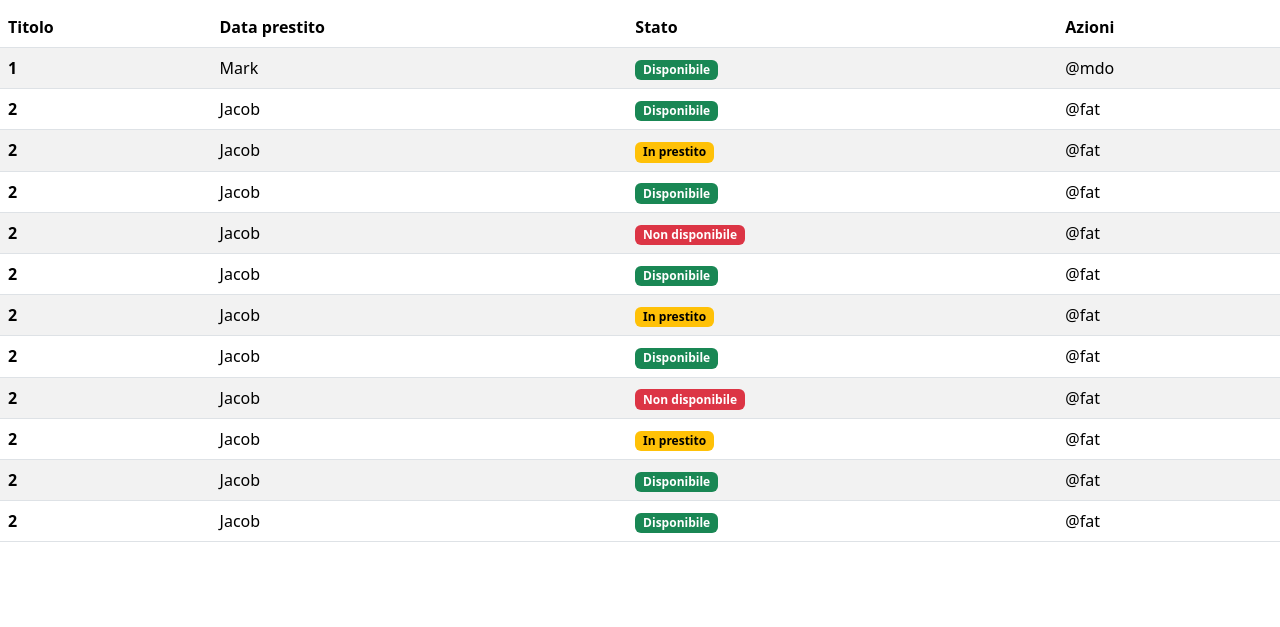
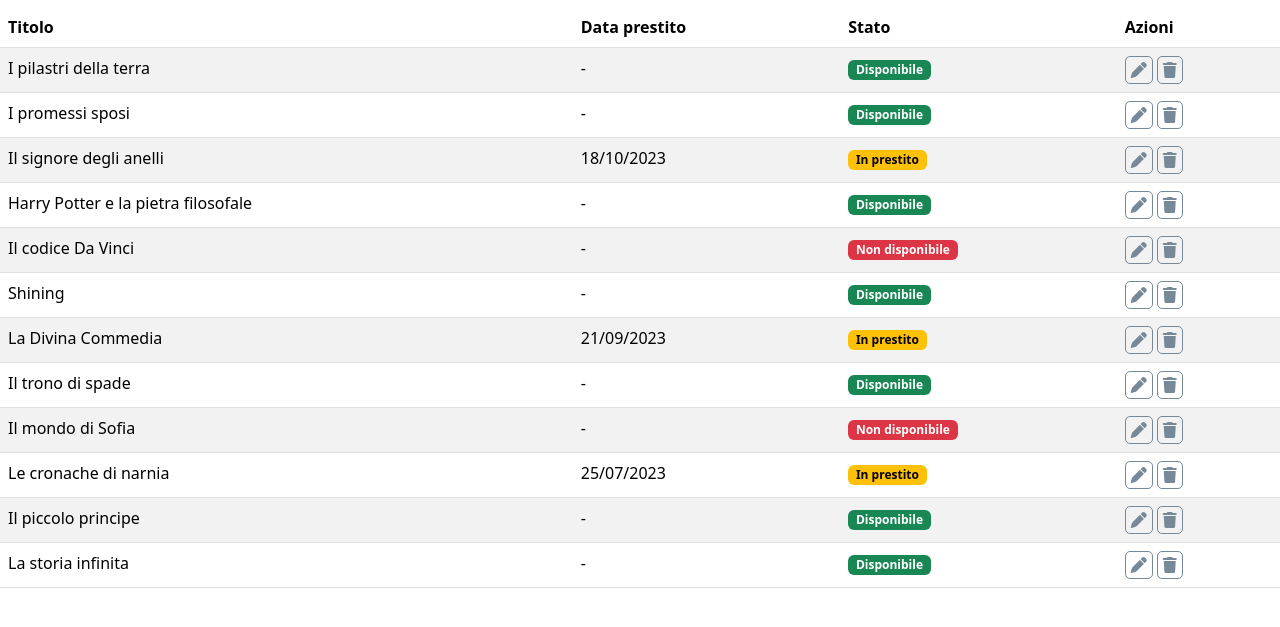
Before and after one commit to diegolenci/html-css-bootstrap-dashboard, a plain HTML site: page index.html in a window 1280 px wide. Shown: the part 145-772 px from the top of the page. Drawn offline with nearby package versions, Linux system fonts and the light colour scheme.

Commit message:
Add: icons font awesome

```diff
--- a/index.html
+++ b/index.html
@@ -56,76 +56,112 @@
         </thead>
         <tbody>
           <tr>
-            <th scope="row">1</th>
-            <td>Mark</td>
+            <td scope="row">I pilastri della terra</td>
+            <td>-</td>
             <td><span class="badge text-bg-success">Disponibile</span></td>
-            <td>@mdo</td>
+            <td>
+              <i class="fa-solid fa-pen"></i>
+              <i class="fa-solid fa-trash"></i>
+            </td>
           </tr>
           <tr>
-            <th scope="row">2</th>
-            <td>Jacob</td>
+            <td scope="row">I promessi sposi</td>
+            <td>-</td>
             <td><span class="badge text-bg-success">Disponibile</span></td>
-            <td>@fat</td>
+            <td>
+              <i class="fa-solid fa-pen"></i>
+              <i class="fa-solid fa-trash"></i>
+            </td>
           </tr>
           <tr>
-            <th scope="row">2</th>
-            <td>Jacob</td>
+            <td scope="row">Il signore degli anelli</td>
+            <td>18/10/2023</td>
             <td><span class="badge text-bg-warning">In prestito</span></td>
-            <td>@fat</td>
+            <td>
+              <i class="fa-solid fa-pen"></i>
+              <i class="fa-solid fa-trash"></i>
+            </td>
           </tr>
           <tr>
-            <th scope="row">2</th>
-            <td>Jacob</td>
+            <td scope="row">Harry Potter e la pietra filosofale</td>
+            <td>-</td>
             <td><span class="badge text-bg-success">Disponibile</span></td>
-            <td>@fat</td>
+            <td>
+              <i class="fa-solid fa-pen"></i>
+              <i class="fa-solid fa-trash"></i>
+            </td>
           </tr>
           <tr>
-            <th scope="row">2</th>
-            <td>Jacob</td>
+            <td scope="row">Il codice Da Vinci</td>
+            <td>-</td>
             <td><span class="badge text-bg-danger">Non disponibile</span></td>
-            <td>@fat</td>
+            <td>
+              <i class="fa-solid fa-pen"></i>
+              <i class="fa-solid fa-trash"></i>
+            </td>
           </tr>
           <tr>
-            <th scope="row">2</th>
-            <td>Jacob</td>
+            <td scope="row">Shining</td>
+            <td>-</td>
             <td><span class="badge text-bg-success">Disponibile</span></td>
-            <td>@fat</td>
+            <td>
+              <i class="fa-solid fa-pen"></i>
+              <i class="fa-solid fa-trash"></i>
+            </td>
           </tr>
           <tr>
-            <th scope="row">2</th>
-            <td>Jacob</td>
+            <td scope="row">La Divina Commedia</td>
+            <td>21/09/2023</td>
             <td><span class="badge text-bg-warning">In prestito</span></td>
-            <td>@fat</td>
+            <td>
+              <i class="fa-solid fa-pen"></i>
+              <i class="fa-solid fa-trash"></i>
+            </td>
           </tr>
           <tr>
-            <th scope="row">2</th>
-            <td>Jacob</td>
+            <td scope="row">Il trono di spade</td>
+            <td>-</td>
             <td><span class="badge text-bg-success">Disponibile</span></td>
-            <td>@fat</td>
+            <td>
+              <i class="fa-solid fa-pen"></i>
+              <i class="fa-solid fa-trash"></i>
+            </td>
           </tr>
           <tr>
-            <th scope="row">2</th>
-            <td>Jacob</td>
+            <td scope="row">Il mondo di Sofia</td>
+            <td>-</td>
             <td><span class="badge text-bg-danger">Non disponibile</span></td>
-            <td>@fat</td>
+            <td>
+              <i class="fa-solid fa-pen"></i>
+              <i class="fa-solid fa-trash"></i>
+            </td>
           </tr>
           <tr>
-            <th scope="row">2</th>
-            <td>Jacob</td>
+            <td scope="row">Le cronache di narnia</td>
+            <td>25/07/2023</td>
             <td><span class="badge text-bg-warning">In prestito</span></td>
-            <td>@fat</td>
+            <td>
+              <i class="fa-solid fa-pen"></i>
+              <i class="fa-solid fa-trash"></i>
+            </td>
           </tr>
           <tr>
-            <th scope="row">2</th>
-            <td>Jacob</td>
+            <td scope="row">Il piccolo principe</td>
+            <td>-</td>
             <td><span class="badge text-bg-success">Disponibile</span></td>
-            <td>@fat</td>
+            <td>
+              <i class="fa-solid fa-pen"></i>
+              <i class="fa-solid fa-trash"></i>
+            </td>
           </tr>
           <tr>
-            <th scope="row">2</th>
-            <td>Jacob</td>
+            <td scope="row">La storia infinita</td>
+            <td>-</td>
             <td><span class="badge text-bg-success">Disponibile</span></td>
-            <td>@fat</td>
+            <td>
+              <i class="fa-solid fa-pen"></i>
+              <i class="fa-solid fa-trash"></i>
+            </td>
           </tr>
         </tbody>
       </table>
--- a/style.css
+++ b/style.css
@@ -12,3 +12,17 @@
     justify-content: space-between;
     padding: 10px;
 }
+
+.fa-pen{
+    border: 1px solid lightslategray;
+    color: lightslategray;
+    padding: 5px;
+    border-radius: 5px;
+}
+
+.fa-trash{
+    border: 1px solid lightslategray;
+    color: lightslategray;
+    padding: 5px;
+    border-radius: 5px;
+}
```
